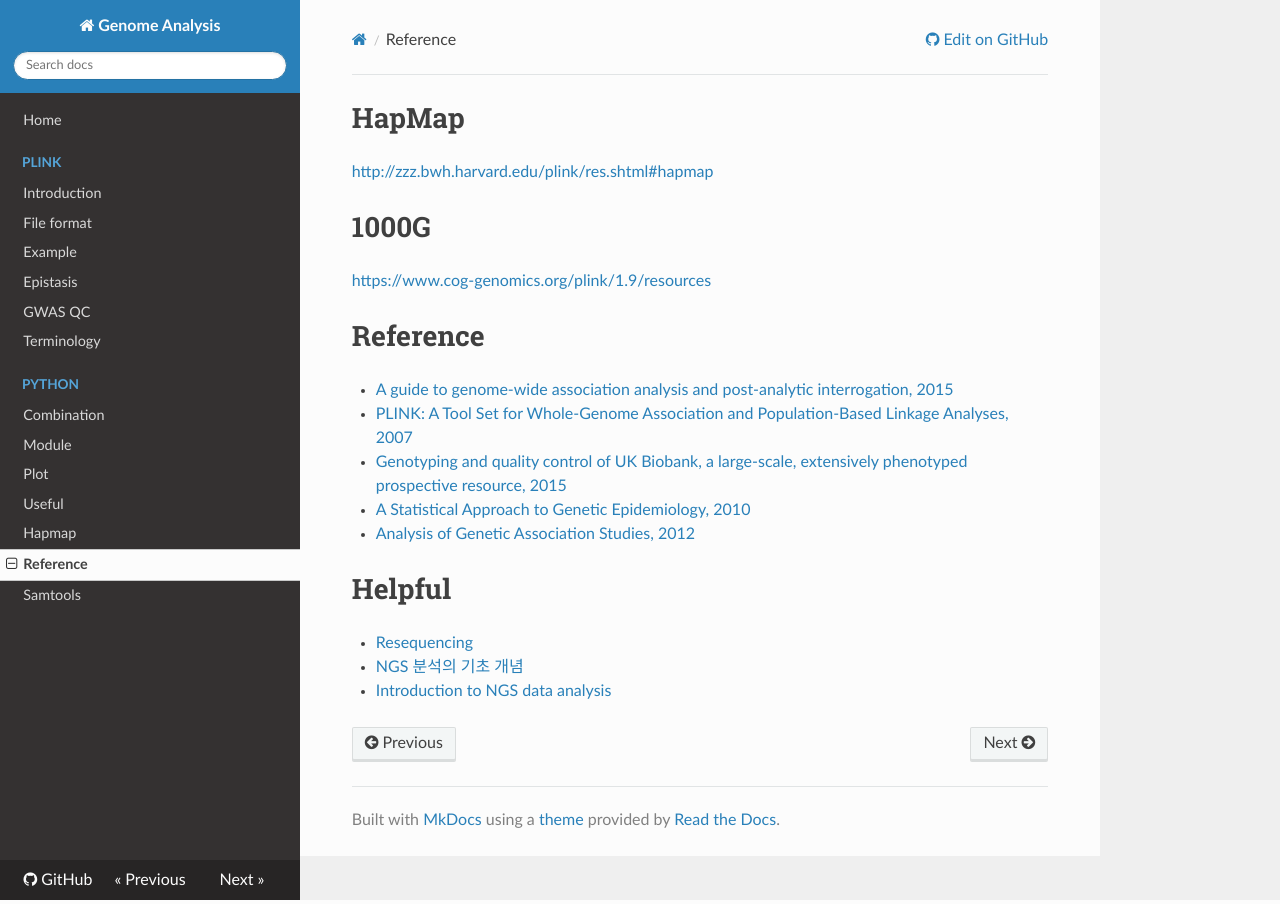
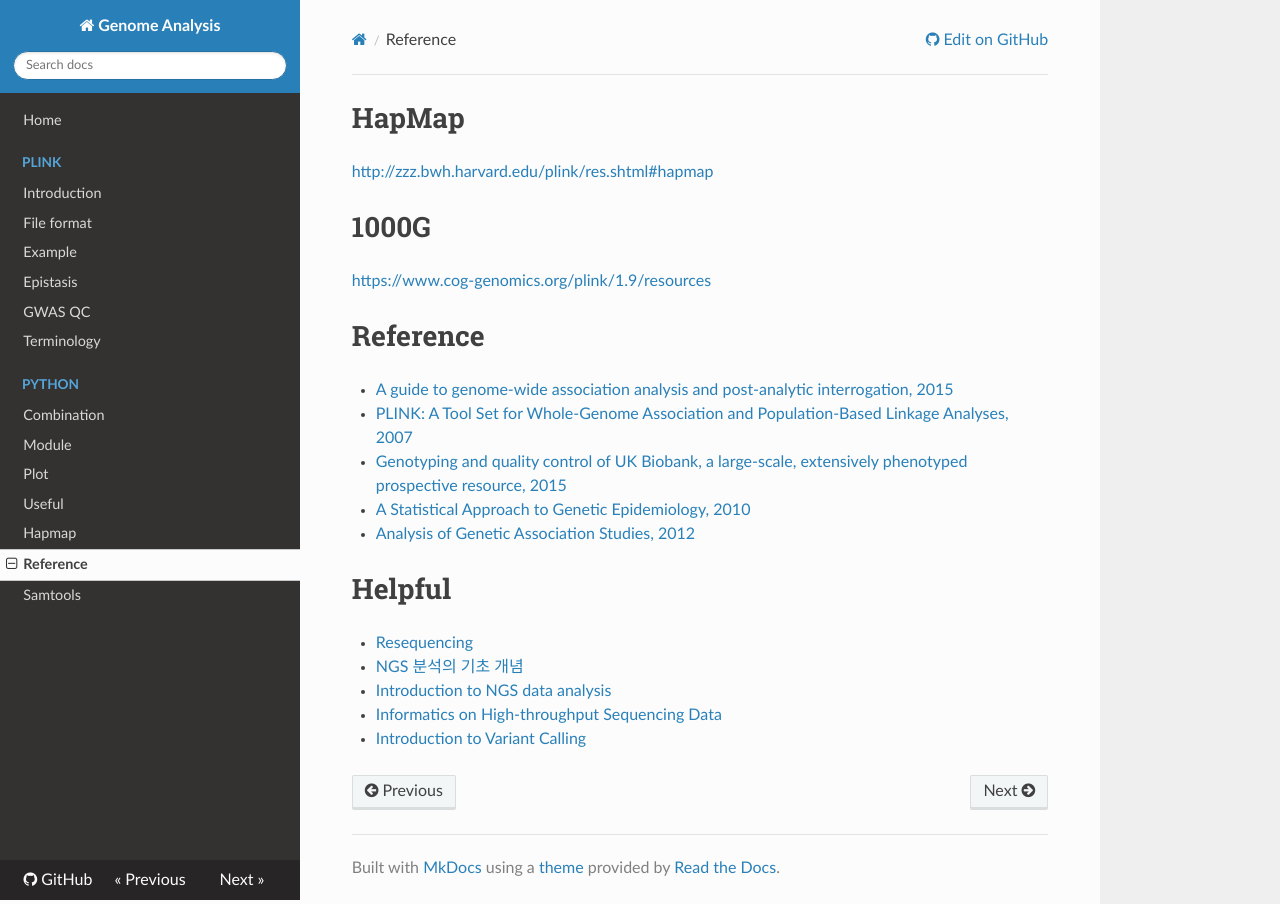
Before and after one commit to WonyoungCho/plink, an MkDocs documentation site: the page built from docs/data_ref.md, in a window 1280 px wide. Built offline with MkDocs 1.6.1, drawn with Linux system fonts in a browser that asks for light colours; nearby versions of some CDN libraries; old or Windows-style settings are respelled for this version of MkDocs.

Commit message:
Update data_ref.md

```diff
--- a/docs/data_ref.md
+++ b/docs/data_ref.md
@@ -15,3 +15,5 @@
 - [Resequencing](https://tgc.net.technion.ac.il/services/bioinformatics/resequencing/)
 - [NGS 분석의 기초 개념](https://3months.tistory.com/172?category=752997)
 - [Introduction to NGS data analysis](https://genestack-user-tutorials.readthedocs.io/guide/intro-to-ngs.html)
+- [Informatics on High-throughput Sequencing Data](https://bioinformatics.ca/workshops/2016-informatics-high-throughput-sequencing-data/)
+- [Introduction to Variant Calling](https://www.bioconductor.org/help/course-materials/2014/CSAMA2014/3_Wednesday/lectures/VariantCallingLecture.pdf)
```
